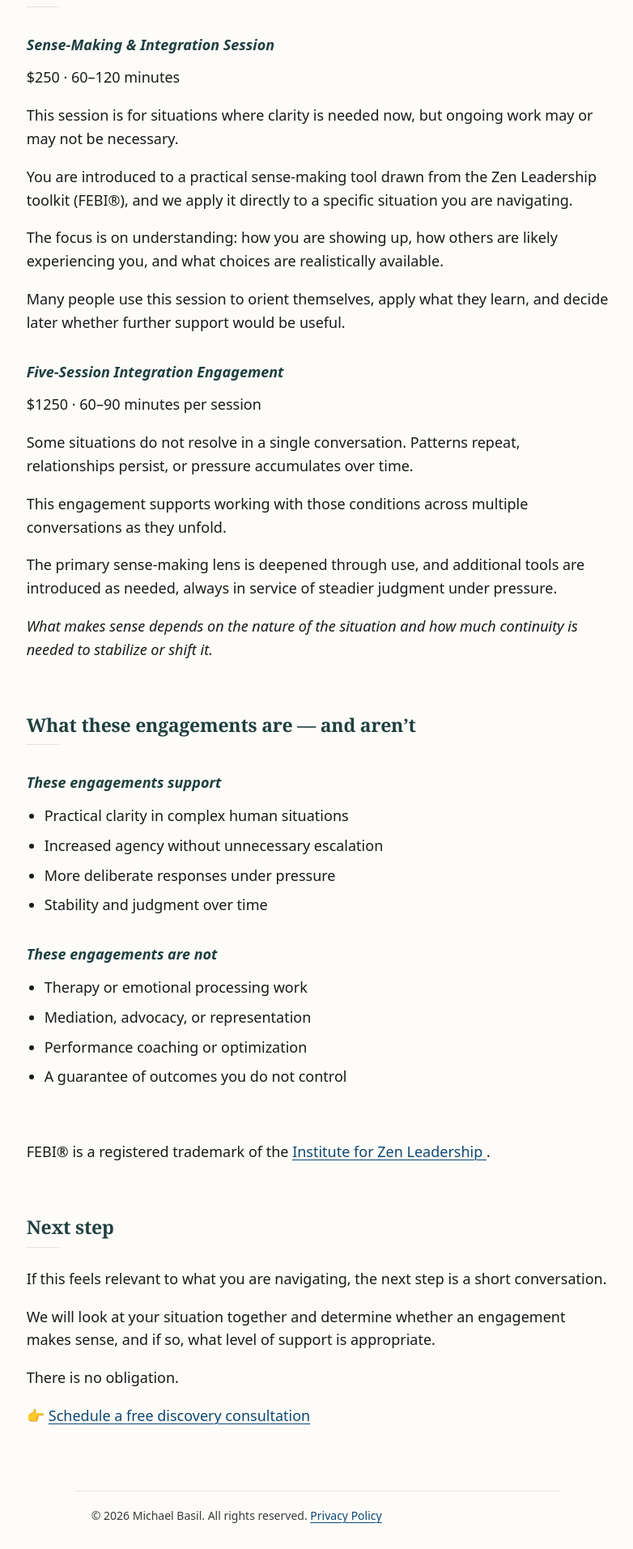
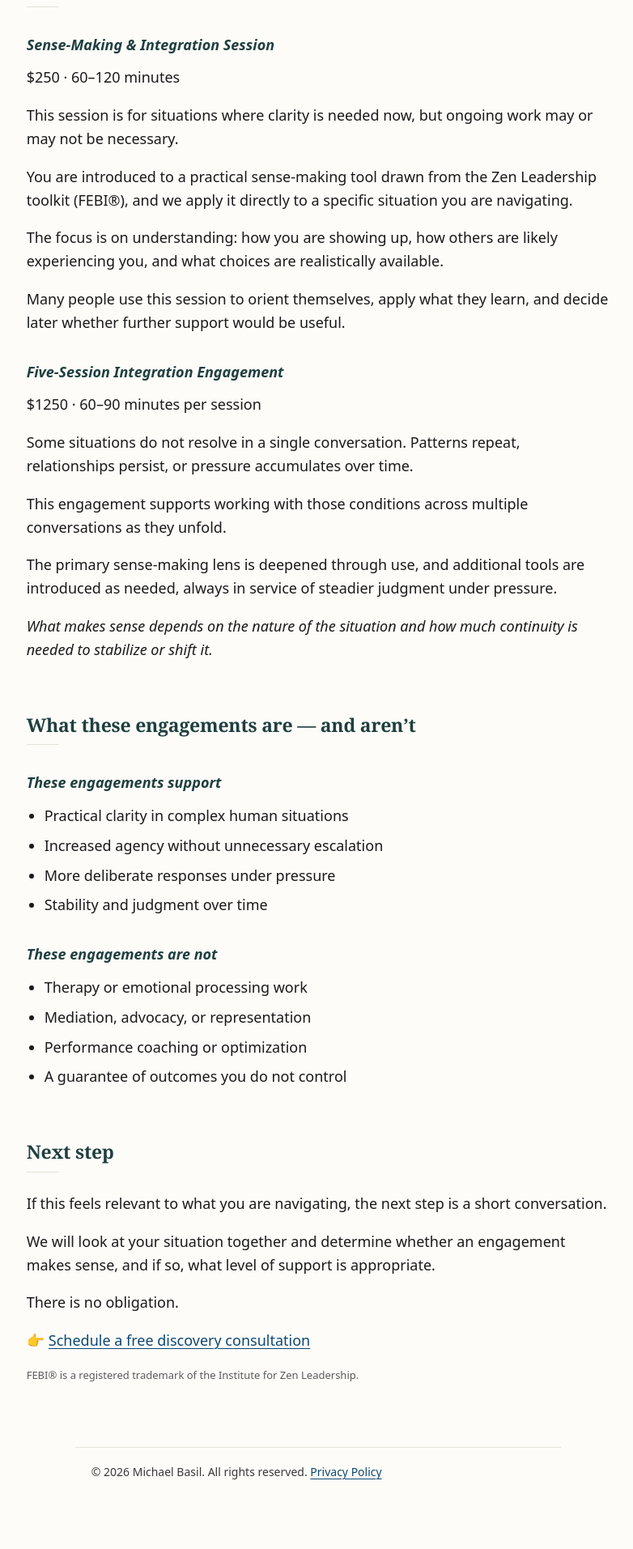
Before and after one commit to basil-family-lab/zen, a Jekyll site: the page built from engagement.md, in a window 1280 px wide. Shown: the part 848-2761 px from the top of the page at 81% size, without its empty margins (247-1029 px from the left). Built offline with Jekyll 4.4.1, drawn with Linux system fonts in a browser that asks for light colours; after the commit the page ends 2707 px from its top, so only the background shows below that.

Commit message:
refactor: FEBI fine print

```diff
--- a/_layouts/engagement.html
+++ b/_layouts/engagement.html
@@ -65,10 +65,6 @@ layout: default
   </ul>
 </section>
 
-<section id="attribution">
-  <p>{{ data.attribution.body }}</p>
-</section>
-
 <section id="connect">
   <h2>{{ data.connect.heading }}</h2>
 
@@ -86,4 +82,6 @@ layout: default
       </a>
     </p>
   {% endfor %}
+
+  <p class="fine-print">{{ data.fine_print.body }}</p>
 </section>
--- a/assets/css/site.css
+++ b/assets/css/site.css
@@ -100,6 +100,12 @@ p + p {
   margin-top: 8px;
 }
 
+.fine-print {
+  margin-top: 16px;
+  font-size: 13px;
+  color: #5b5b5b;
+}
+
 /* Lists */
 
 ul {
```
Also changed, not shown: _data/engagement.yml (+4 -7 lines).
